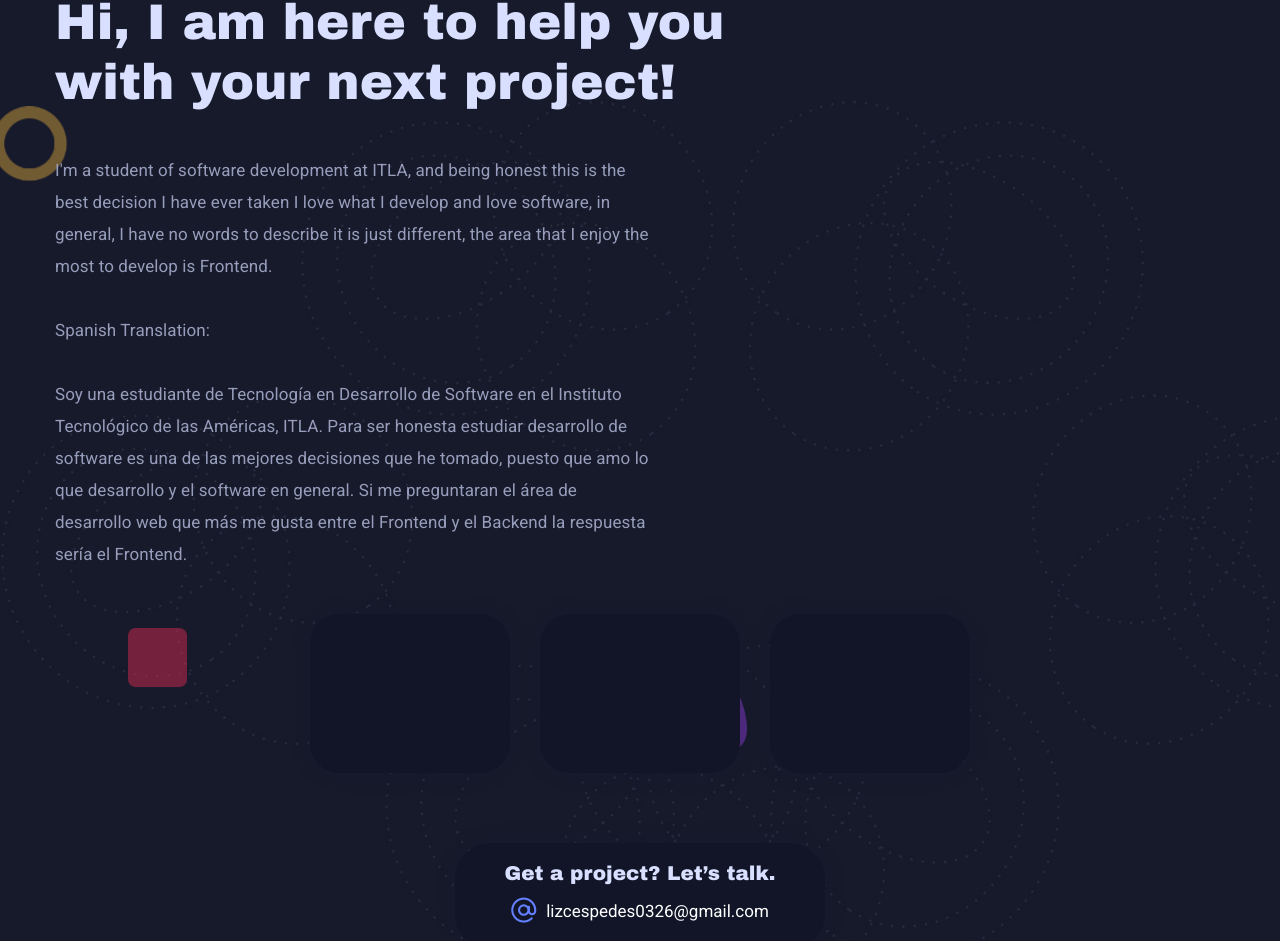
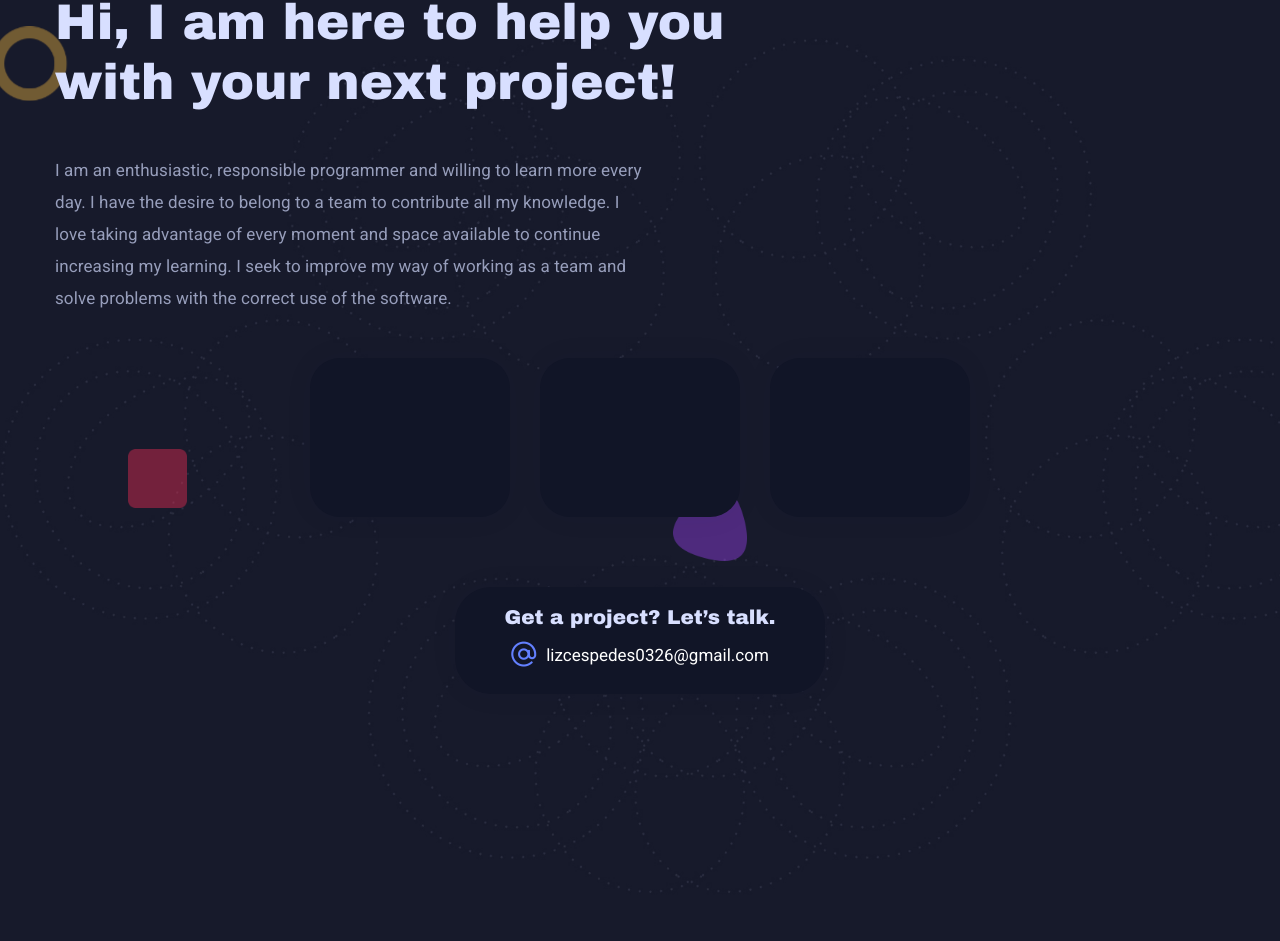
Before and after one commit to Naeliza/Portfolio, an Angular app in the folder portfolioApp/: page / in a window 1280 px wide. Shown: the part 1259-2200 px from the top of the page. Built offline with nearby package versions, Linux system fonts and the light colour scheme; a web font is replaced by a local one.

Commit message:
Adding text to the about me section

```diff
--- a/portfolioApp/src/app/main/about-me/about-me.component.html
+++ b/portfolioApp/src/app/main/about-me/about-me.component.html
@@ -17,22 +17,12 @@
             project!</h2>
           <div class="description">
             <p class="color-d13 lt-sp01 text-left">
-              I'm a student of software development at ITLA, and being honest this is the best
-              decision
-              I have ever taken I love what I develop and love software, in general, I have no
-              words to
-              describe it is just different, the area that I enjoy the most to develop is
-              Frontend.
+              I am an enthusiastic, responsible programmer and willing to learn more every day.
+              I have the desire to belong to a team to contribute all my knowledge.
+              I love taking advantage of every moment and space available to continue increasing my learning.
+              I seek to improve my way of working as a team and solve problems with the correct use of the software.
             </p>
             <p class="color-d13 lt-sp01 text-left">
-              Spanish Translation:<br><br>
-
-              Soy una estudiante de Tecnología en Desarrollo de Software en el Instituto
-              Tecnológico de las Américas, ITLA. Para ser honesta estudiar desarrollo de
-              software es una de las mejores decisiones que he tomado, puesto que amo lo
-              que desarrollo y el software en general. Si me preguntaran el área de
-              desarrollo web que más me gusta entre el Frontend y el Backend la respuesta
-              sería el Frontend.
             </p>
           </div>
         </div>
```
